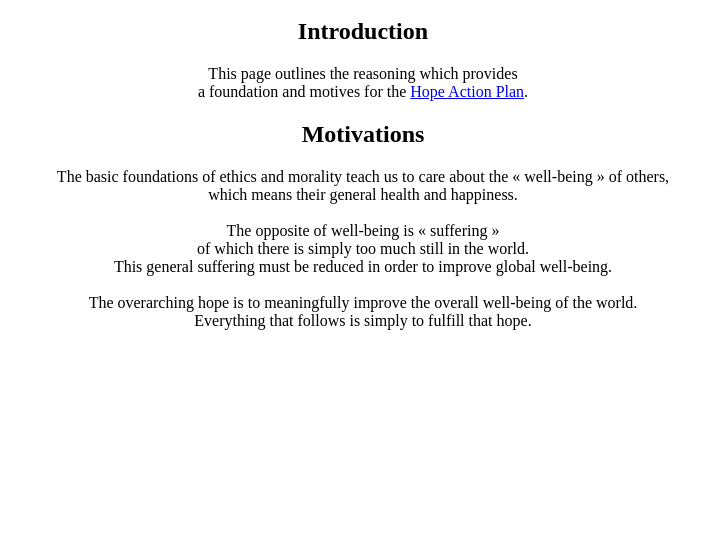
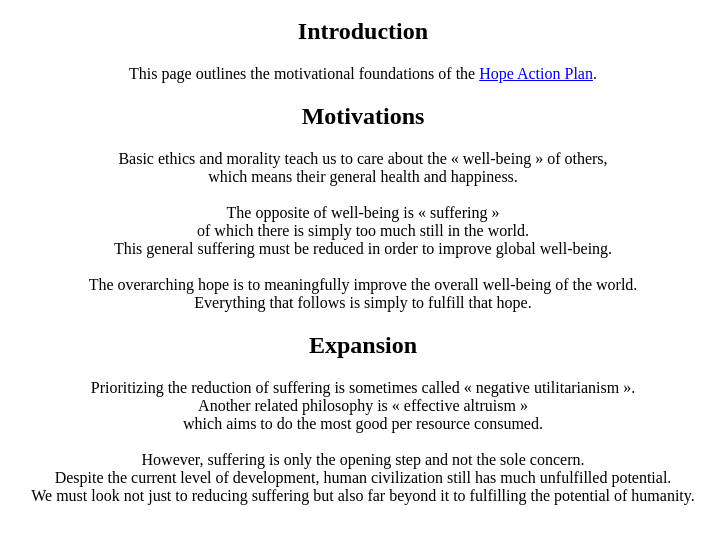
Before and after one commit to HopeMage/hopemage.github.io, a plain HTML site: page first-principles.html in a window 1280 px wide. Shown: the part 97-640 px from the top of the page, without its empty margins (277-1002 px from the left). Drawn offline with Linux system fonts and the light colour scheme.

Commit message:
Minor update to first principles

```diff
--- a/first-principles.html
+++ b/first-principles.html
@@ -13,12 +13,11 @@
       <h1>First Principles</h1>
       <div>
         <h2>Introduction</h2>
-        This page outlines the reasoning which provides<br>
-        a foundation and motives for the <a href="https://hopemage.github.io/">Hope Action Plan</a>.<br>
+        This page outlines the motivational foundations of the <a href="https://hopemage.github.io/">Hope Action Plan</a>.<br>
       </div>
       <div>
         <h2>Motivations</h2>
-        The basic foundations of ethics and morality teach us to care about the « well-being » of others,<br>
+        Basic ethics and morality teach us to care about the « well-being » of others,<br>
         which means their general health and happiness.<br>
         <!--TBD: expansion on society-->
         <br>
@@ -29,17 +28,16 @@
         The overarching hope is to meaningfully improve the overall well-being of the world.<br>
         Everything that follows is simply to fulfill that hope.<br>
       </div>
-      <!--
       <div>
         <h2>Expansion</h2>
         Prioritizing the reduction of suffering is sometimes called « negative utilitarianism ».<br>
-        Another related philosophy is called « effective altruism ».<br>
+        Another related philosophy is « effective altruism »<br>
+        which aims to do the most good per resource consumed.<br>
         <br>
-        Suffering is not the only concern, but just the opening step.<br>
+        However, suffering is only the opening step and not the sole concern.<br>
         Despite the current level of development, human civilization still has much unfulfilled potential.<br>
-        We must look not just to suffering but also far beyond to fulfilling the potential of humanity.<br>
+        We must look not just to reducing suffering but also far beyond it to fulfilling the potential of humanity.<br>
       </div>
-      -->
     </main>
   </body>
 </html>
```
